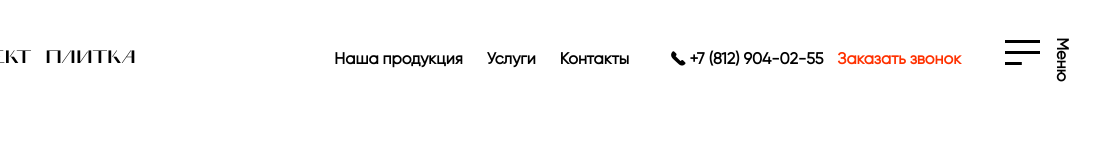
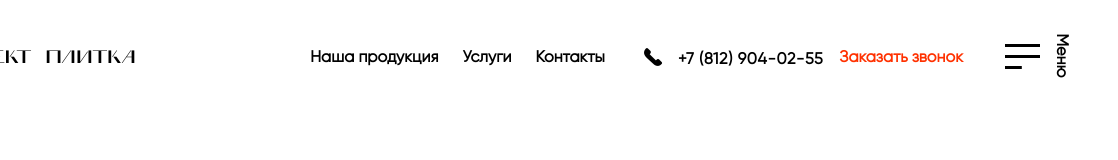
Before and after one commit to Duzhinsky/Frontend, a website: page plitka/src/index.html in a window 1280 px wide. Shown: the full height of the page, 162-1280 px from the left. Drawn offline with nearby package versions, Linux system fonts and the light colour scheme; files that its build step writes are made by us from their sources; files whose address does not match are found by name.

Commit message:
finished header

```diff
--- a/plitka/src/_header.html
+++ b/plitka/src/_header.html
@@ -14,7 +14,7 @@
 					<li><a href="#" class='_plain-bold'>Контакты</a></li>
 				</ul>
 			</nav>
-			<span class="header__phone _plain-bold icon-phone">+7 (812) 904-02-55</span>
+			<a href="tel:+78129040255" class="header__phone"><span class="_plain-bold icon-phone">+7 (812) 904-02-55</span></a>
 			<a href="#" class="header__order _plain-bold">Заказать звонок</a>
 			<div class="header__menu">
 				<button class="header__menu__button">
--- a/plitka/src/scss/_stuff.scss
+++ b/plitka/src/scss/_stuff.scss
@@ -1,8 +1,12 @@
 @use 'fonts';
 @use 'vars' as v;
+@use 'adaptive';
 
 html {
 	font-size: 8px;
+	@media (min-width: 320px) and (max-width: 375px) {
+		font-size: 6px;
+	}
 }
 
 body {
--- a/plitka/src/scss/_vars.scss
+++ b/plitka/src/scss/_vars.scss
@@ -4,3 +4,7 @@ $color_darkred: #B71000;
 //       Main sizes
 $container_width: 1340px;
 $container_padding: 50px;
+//       Breakpoints
+$header__disable-phone: 1190px;
+$header__disable-order: 980px;
+$header__disable-nav: 800px;
--- a/plitka/src/scss/blocks/header.scss
+++ b/plitka/src/scss/blocks/header.scss
@@ -11,14 +11,18 @@
 	}
 
 	&__content {
+		margin-top: -4px; //pixel perfect
 		display: flex;
 		align-items: center;
 	}
 
 	&__nav {
 		margin-right: 38px;
+		@media (max-width: v.$header__disable-phone) and (min-width: v.$header__disable-order + 1px) { margin-right: 8px; }
+		@media (max-width: v.$header__disable-nav) { display:  none; }
 		ul {
 			list-style: none;
+			padding: 0;
 			font-size: 0; // fix spaces
 
 			li {
@@ -42,14 +46,28 @@
 		}
 	}
 
+	&__phone {
+		text-decoration: none;
+
+		span {
+			letter-spacing: 0.04em;
+			&::before {
+				font-size: 20px;
+				margin: 0 15px 0 0;
+			}
+		}
+		@media (max-width: v.$header__disable-phone) { display: none; }
+	}
+
 	&__order {
-		margin: 0px 40px 0 14px;
+		margin: 0px 38px 0 16px;
 		color: v.$color_red;
 		text-decoration: none;
 		&:hover {
 			border-bottom: 2px solid v.$color_red;
 			margin-bottom: -2px;
 		}
+		@media (max-width: v.$header__disable-order) { display: none; }
 	}
 
 	&__menu {
@@ -61,9 +79,15 @@
 			background: transparent;
 			border: none;
 			margin-right: -20px;
+			svg {
+				width: 35px;
+			}
+
+			display: flex;
+			align-items: flex-end;
 		}
 		&__text {
-			margin: 0 0 10px;
+			margin: 0 0 5px;
 			display: inline-block;
 			transform: rotate(90deg);
 		}
```
Also changed, not shown: plitka/dist/css/style.css, plitka/dist/css/style.min.css, plitka/dist/img/Group 1604.svg (deleted), plitka/dist/img/Group 1678.svg (deleted), plitka/dist/img/diploma_icon.svg (deleted), plitka/dist/img/warehouse_icon.svg (deleted), plitka/dist/index.html.
